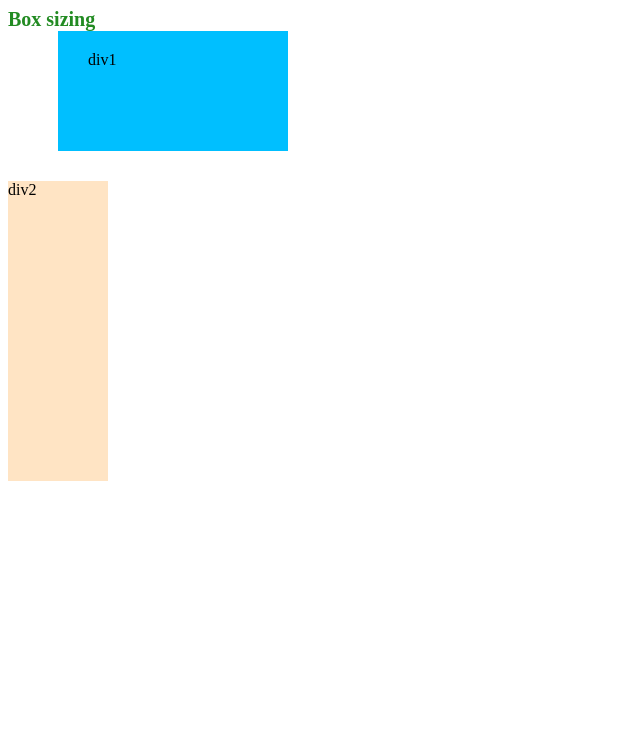
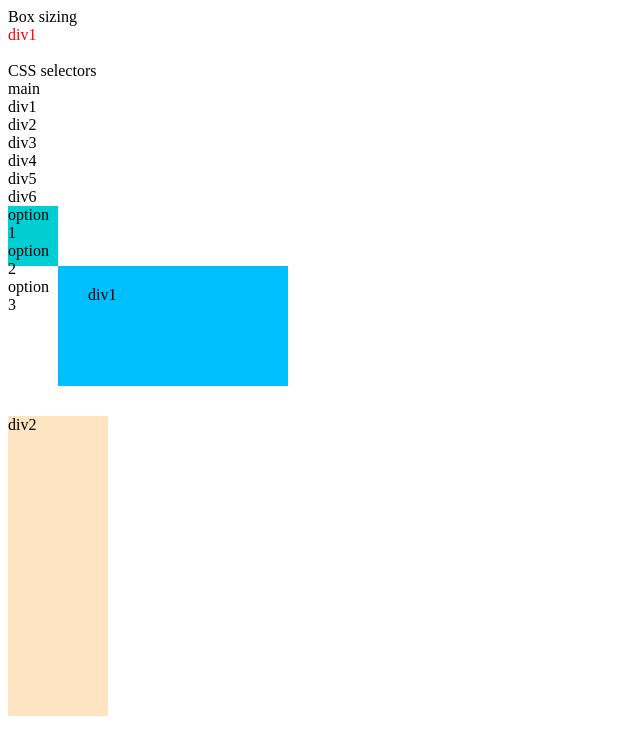
Before and after one commit to kylerenton/kylerenton.github.io, a plain HTML site: page 1009/index.html in a window 1280 px wide. Shown: the whole page, without its empty margins (0-640 px from the left). Drawn offline with Linux system fonts and the light colour scheme.

Commit message:
1009 lecture code
1009 lecture code

```diff
--- a/1009/index.html
+++ b/1009/index.html
@@ -1,23 +1,95 @@
 <html>
 <head>
-
+    <link rel="stylesheet" href="site.css"/>
     <title>
         MIS3033 Oct 9th Kyle Renton
     </title>
 
     <style>
-        .titlestyle
+        #div2
+        {
+            background-color:darkred;
+        }
+        #div3 {
+            background-color: darkturquoise;
+        }
+
+        #div4 {
+            background-color: deeppink;
+        }
+
+        #div5 {
+            background-color: darkgreen;
+        }
+
+        #div6 {
+            background-color: darkslateblue;
+        }
+
+
+        /*.titlestyle
         {
             font-size:20px;
             color:forestgreen;
             font-weight:bold;
         }
+        .divstyle1
+        {
+            width:40px;
+            height:50px;
+            border-style:solid;
+            background-color:deepskyblue;
+        }
+        *
+        {*/
+            /*border-style:dashed;
+            border-width:5px;
+            border-color:skyblue;*/
+        /*}
+        span
+        {
+
+        }
+
+        #div1
+        {
+            background-color:darkblue;
+            height:30px;
+        }*/
     </style>
 </head>
 <body>
 
 
     <span class="titlestyle">Box sizing</span>
+    <div style="color:red;" class="divstyle1 titlestyle">div1</div>
+    <br />
+    <span class="titlestyle">CSS selectors</span>
+    <br />
+
+
+
+
+    <div id=" main" style="position:static; ">main
+    <div id="div1 ">div1 </div>
+    <div id="div2 ">div2 </div>
+    <div id="div3 ">div3 </div>
+    <div id="div4 ">div4 </div>
+    <div id="div5 ">div5 </div>
+    <div id="div6 ">div6 </div>
+
+    <div id="menu" style="width:50px; height:60px; background-color:darkturquoise;">
+        option 1<br />
+        option 2<br />
+        option 3<br />
+    </div>
+
+
+
+    </div>
+
+
+
 
     <div style="width:200px;height:100px;background-color:deepskyblue;margin-left:50px;padding-top:20px;padding-left:30px;">
         div1
@@ -30,6 +102,8 @@
 
 
 
+
+
 </body>
 
 
```
Also changed, not shown: 1009/site.css (added), 1 other file.
